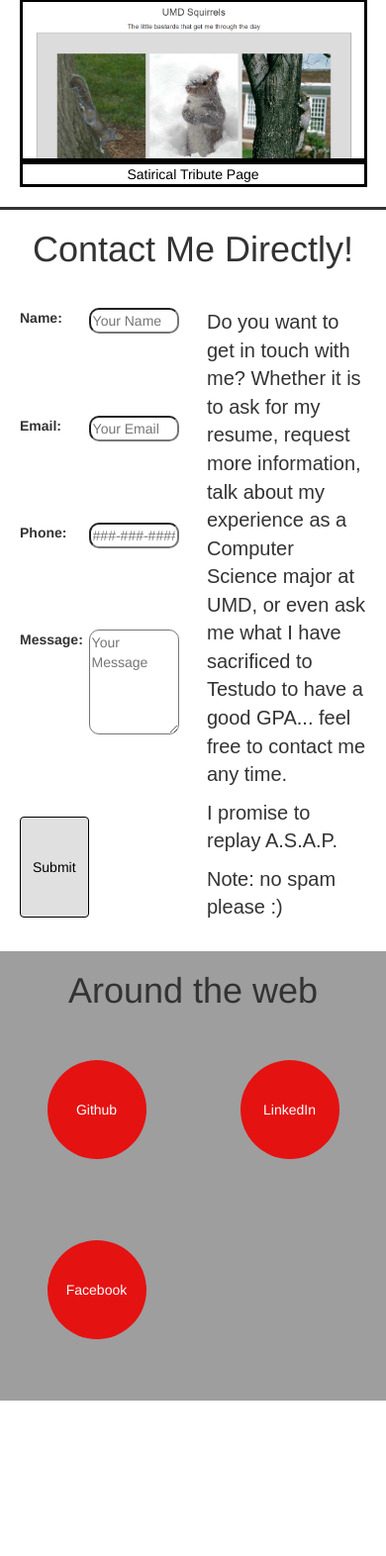
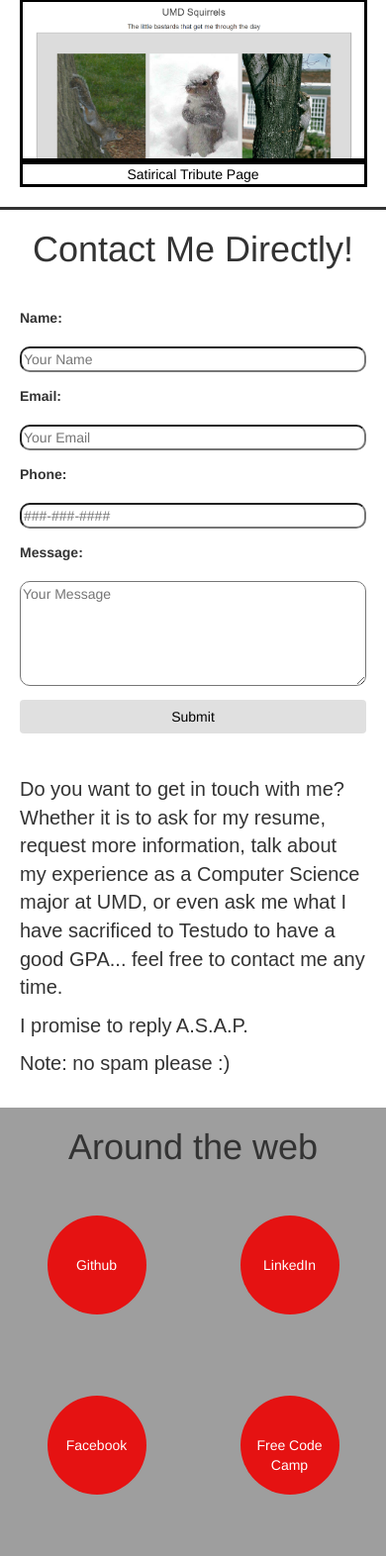
Before and after one commit to Crazysaxer/Personal-Portfolio, a PHP site: page /mainPage.html in a window 390 px wide. Shown: the part 1751-3323 px from the top of the page at 99% size. Before the commit the page ends 3166 px from the top, so only its background shows below. Run offline with PHP 8.4, Linux system fonts and the light colour scheme.

Commit message:
added media queries for contact section

```diff
--- a/mainPage.html
+++ b/mainPage.html
@@ -19,21 +19,21 @@
 
         function isTheNameFieldEmpty(inputField, helpId) {
             return editWarningText(/^[a-zA-Z]+$/,
-            inputField.value, helpId, "Please enter a valid name");
+            inputField.value, helpId, "*Please enter a valid name");
         }
 
         function isTheEmailFieldEmpty(inputField, helpId) {
             return editWarningText(/^(([a-zA-Z0-9_\-\.]+)@([a-zA-Z0-9_\-\.]+)\.([a-zA-Z]{2,5}){1,25})+([;.](([a-zA-Z0-9_\-\.]+)@{[a-zA-Z0-9_\-\.]+0\.([a-zA-Z]{2,5}){1,25})+)*$/,
-            inputField.value, helpId, "Please enter a valid email");
+            inputField.value, helpId, "*Please enter a valid email");
         }
 
         function isThePhoneFieldEmpty(inputField, helpId) {
             return editWarningText(/^[\+]?[(]?[0-9]{3}[)]?[-\s\.]?[0-9]{3}[-\s\.]?[0-9]{4,6}$/,
-            inputField.value, helpId, "Please enter a valid phone number");
+            inputField.value, helpId, "*Please enter a valid phone number");
         }
 
         function isTheMessageFieldEmpty(inputField, helpId) {
-            return editWarningText(/\S/, inputField.value, helpId, "Please enter a message");
+            return editWarningText(/\S/, inputField.value, helpId, "*Please enter a message");
         }
 
     </script>
@@ -124,7 +124,7 @@
                         talk about my experience as a Computer Science major at UMD, or even ask me what I have sacrificed to Testudo
                         to have a good GPA... feel free to contact me any time.
                     </p>
-                    <p>I promise to replay A.S.A.P.</p>
+                    <p>I promise to reply A.S.A.P.</p>
                     <p id="contact-note">Note: no spam please :)</p>
             </div>
         </div>
@@ -135,7 +135,8 @@
         <div id="profile-link-container">
             <p><a href="https://github.com/Crazysaxer" target="_blank">Github</a></p>
             <p><a href="https://www.linkedin.com/in/christopher-howard-15ab54145/" target="_blank">LinkedIn</a></p>
-            <p><a href="https://www.facebook.com/chris.howard.39566" trget="_blank">Facebook</a></p>
+            <p><a href="https://www.facebook.com/chris.howard.39566" target="_blank">Facebook</a></p>
+            <p><a href="https://www.freecodecamp.org/crazysaxer" target="_blank">Free Code Camp</a></p>
         </div>
     </div>
 
--- a/stylesheet.css
+++ b/stylesheet.css
@@ -84,6 +84,73 @@ figcaption {
     width: 100%;
 }
 
+
+
+#contact {
+    border-top: solid;
+    margin-top: 20px;
+}
+
+#contact-title {
+    text-align: center;
+    margin-bottom: 40px;
+}
+
+#contact-container {
+    display: grid;
+    grid-template-columns: 1fr 1fr;
+    grid-gap: 2em;
+    margin: 20px;
+}
+
+#contact-form {
+    display: grid;
+    grid-template-columns: 1fr 12fr;
+    grid-row-gap: 1em;
+    grid-column-gap: 7px;
+}
+
+#contact-paragraph {
+    font-size: 20px;
+    font-family: sans-serif;
+}
+
+.info-box {
+    border-radius: 10px;
+    width: 100%;
+}
+
+.help-message {
+    color: red;
+}
+
+#message-area {
+    resize: both;
+    overflow: auto;
+    border-radius: 10px;
+    width: 100%;
+}
+
+#submit-btn {
+    background-color: #e0e0e0;
+    color: black;
+    grid-column: 2;
+}
+
+#submit-btn:hover {
+    border-color: black;
+}
+
+#web {
+    height: auto;
+    background: #9e9e9e;
+}
+
+#web-title {
+    text-align: center;
+    padding: 20px 0;
+}
+
 #profile-link-container {
     text-align: center;
     display: flex;
@@ -112,66 +179,6 @@ figcaption {
     color: black;
 }
 
-#contact {
-    border-top: solid;
-    margin-top: 20px;
-}
-
-#contact-title {
-    text-align: center;
-    margin-bottom: 40px;
-}
-
-#contact-container {
-    display: grid;
-    grid-template-columns: 1fr 1fr;
-    grid-gap: 2em;
-    margin: 20px;
-}
-
-#contact-form {
-    display: grid;
-    grid-template-columns: 1fr 12fr;
-    grid-row-gap: 1em;
-}
-
-#contact-paragraph {
-    font-size: 20px;
-    font-family: sans-serif;
-}
-
-.info-box {
-    border-radius: 10px;
-    width: 100%;
-}
-
-.help-message {
-    color: red;
-}
-
-#message-area {
-    resize: both;
-    overflow: auto;
-    border-radius: 10px;
-    width: 100%;
-}
-
-#submit-btn {
-    background-color: #e0e0e0;
-    color: black;
-    border-color: black;
-}
-
-#web {
-    height: auto;
-    background: #9e9e9e;
-}
-
-#web-title {
-    text-align: center;
-    padding: 20px 0;
-}
-
 @media only screen and (max-width: 850px) {
     #project-tile {
         grid-template-columns: 1fr;
@@ -186,7 +193,7 @@ figcaption {
 
 }
 
-@media only screen and (max-width: 460px) {
+@media only screen and (max-width: 700px) {
     #profile-link-container {
         display: grid;
         grid-template-columns: 1fr 1fr;
@@ -203,3 +210,19 @@ figcaption {
         padding-top: 40px;
     }
 }
+
+@media only screen and (max-width: 655px) {
+    #contact-container {
+        grid-template-columns: 1fr;
+    }
+}
+
+@media only screen and (max-width: 410px) {
+    #contact-form {
+        grid-template-columns: 1fr;
+    }
+
+    #submit-btn {
+        grid-column: 1;
+    }
+}
```
